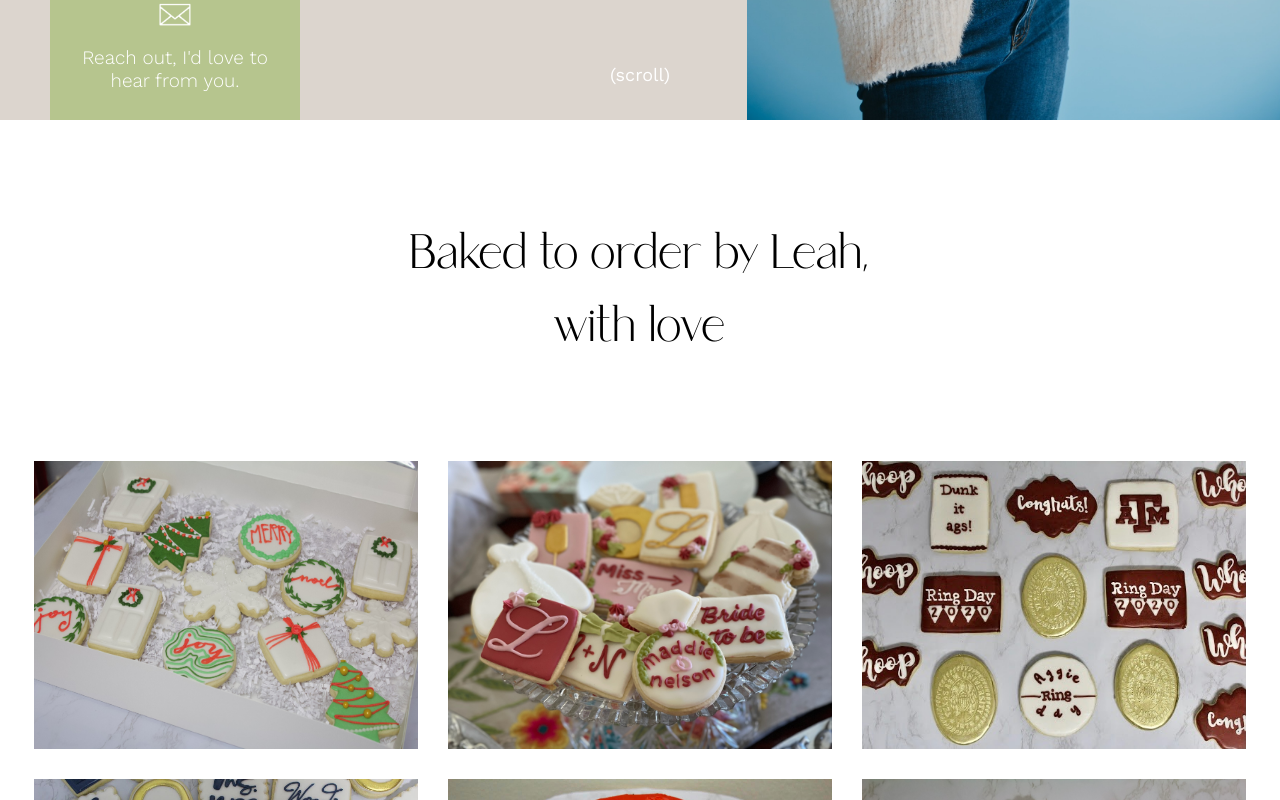
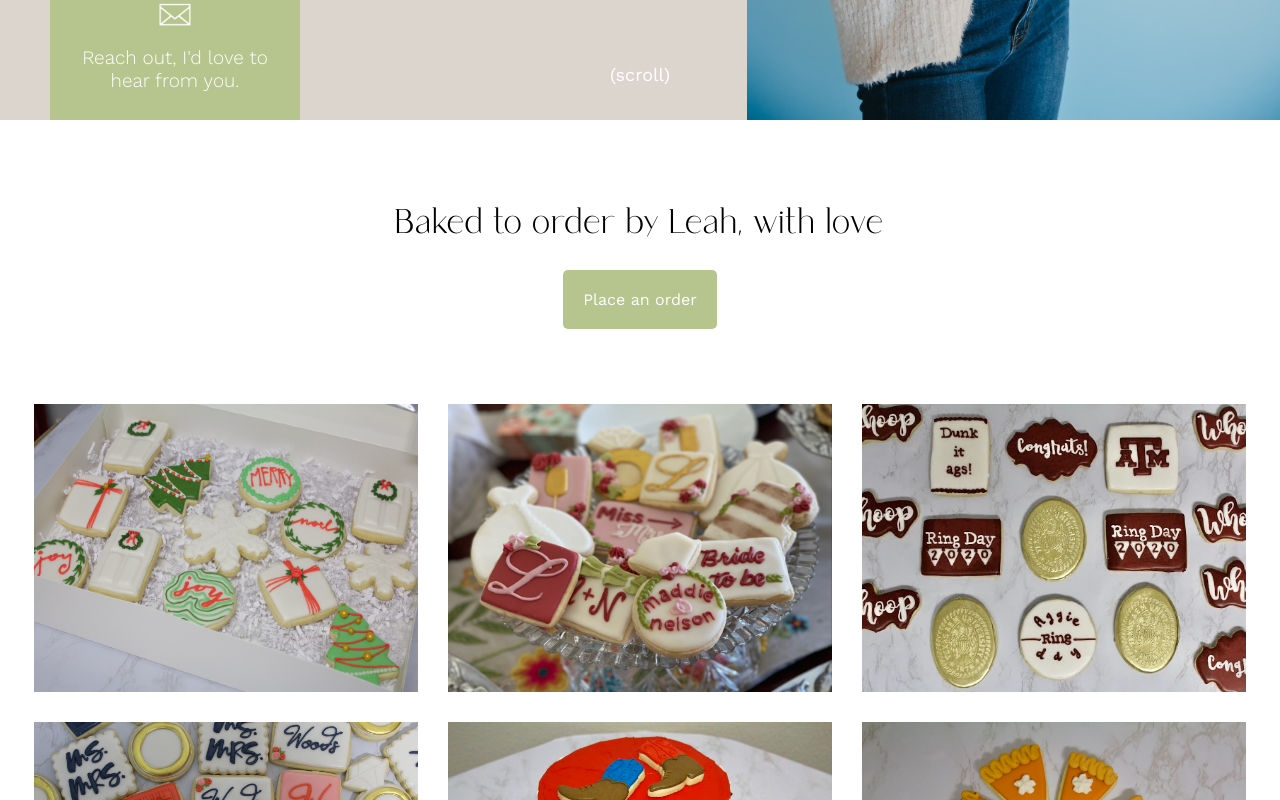
Before and after one commit to megpara/leah, a Next.js app: page / in a window 1280 px wide. Shown: the part 680-1480 px from the top of the page. Built offline with nearby package versions, Linux system fonts and the light colour scheme; a web font is replaced by a local one.

Commit message:
Style changes

```diff
--- a/components/Grid.js
+++ b/components/Grid.js
@@ -47,7 +47,12 @@ const Image = ({ image }) => {
 export default function Gallery() {
   return (
     <div className={styles.galleryWrapper}>
-      <div className={styles.title}>Baked to order by Leah, with love</div>
+      <div className={styles.titleWrapper}>
+        <div className={styles.title}>Baked to order by Leah, with love</div>
+        <a href="/order">
+          <button className={styles.orderButton}>Place an order</button>
+        </a>
+      </div>
       <div className={styles.gallery}>
         {images.map((image) => (
           <Image image={image} key={image} />
--- a/styles/Grid.module.css
+++ b/styles/Grid.module.css
@@ -1,5 +1,25 @@
 .galleryWrapper {
-  padding: 80px 0;
+  padding: 80px 0 0;
+}
+.titleWrapper {
+  display: flex;
+  flex-direction: column;
+  align-items: center;
+}
+.orderButton {
+  border: none;
+  color: white;
+  background: #b6c58e;
+  border-radius: 5px;
+  padding: 20px;
+  font-size: 16px;
+  font-weight: 400;
+  font-family: "Work Sans";
+  margin-bottom: 60px;
+  cursor: pointer;
+}
+.orderButton:hover {
+  background: #a1af7c;
 }
 .gallery {
   display: flex;
@@ -14,10 +34,11 @@
 .title {
   text-align: center;
   font-family: Saudagar;
-  font-size: 48px;
-  padding: 20px 0 80px 0;
+  font-size: 34px;
+  padding: 0 0 20px 0;
   max-width: 500px;
   margin: auto;
+  letter-spacing: 1px;
 }
 
 @media (max-width: 720px) {
--- a/styles/Info.module.css
+++ b/styles/Info.module.css
@@ -1,7 +1,7 @@
 .info {
   max-width: 600px;
   margin: auto;
-  padding: 100px 0;
+  padding: 100px 0 0;
 }
 .blurb {
   padding-bottom: 25px;
```
